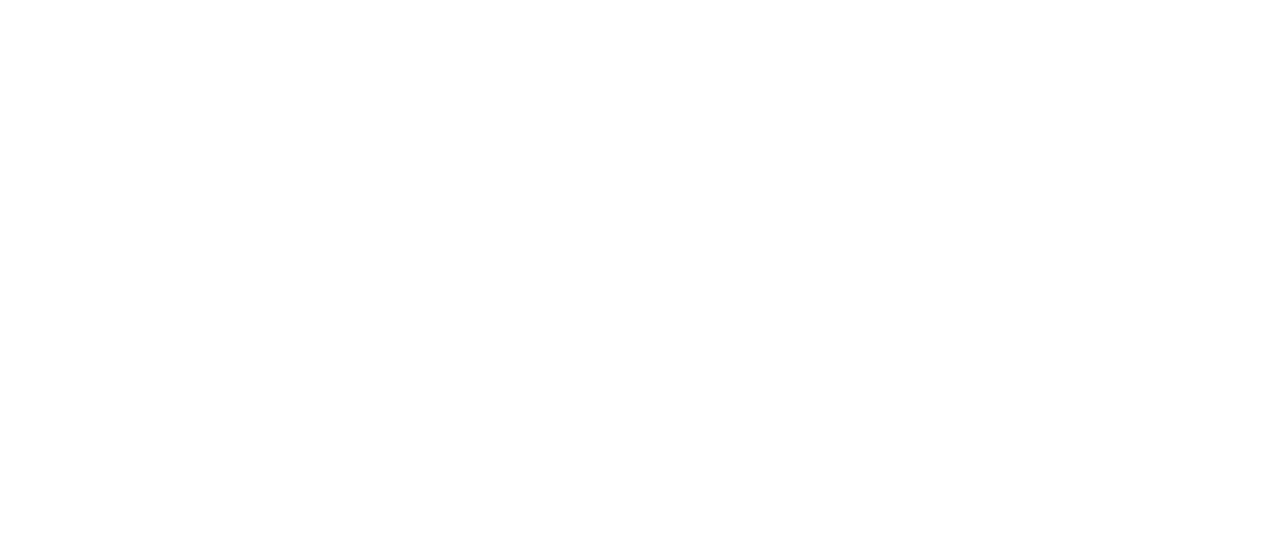
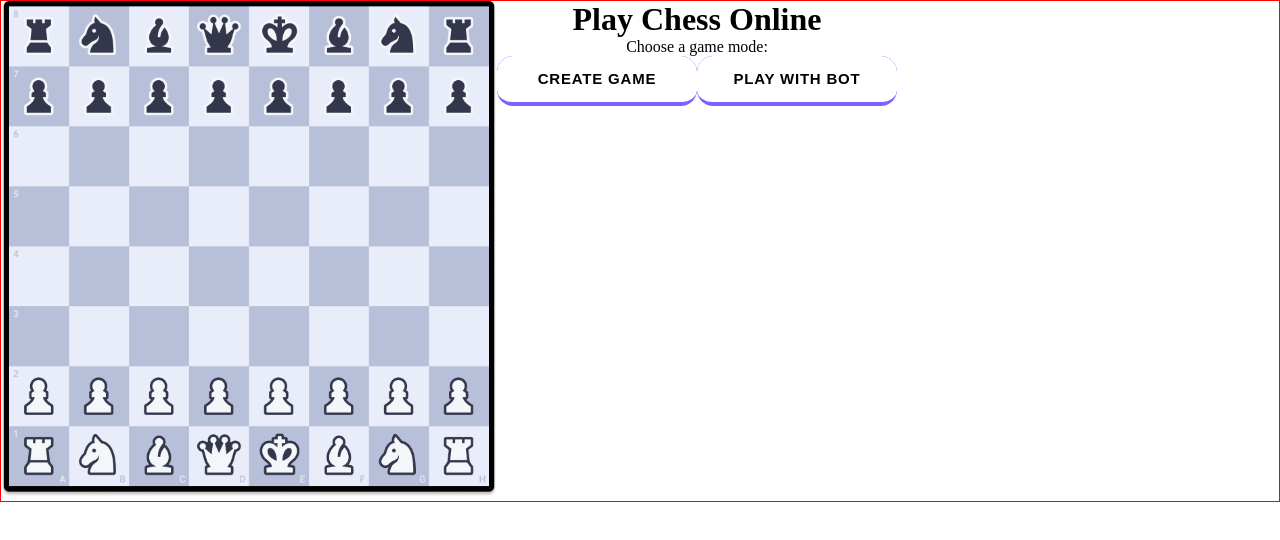
Before and after one commit to pprooxyy/chess-test, a React (Create React App) app in the folder client/: page / in a window 1280 px wide. Shown: the top 540 px of the page. Built offline with nearby package versions, Linux system fonts and the light colour scheme.

Commit message:
button-created

```diff
--- a/client/src/App.tsx
+++ b/client/src/App.tsx
@@ -1,8 +1,13 @@
 import React from "react";
 import "./App.css";
+import MainPlaySection from "./Components/MainPlaySection/MainPlaySection";
 
 function App() {
-  return <div className="App"></div>;
+  return (
+    <div className="App">
+      <MainPlaySection />
+    </div>
+  );
 }
 
 export default App;
--- /dev/null
+++ b/client/src/Components/Button/Button.css
@@ -0,0 +1,69 @@
+.button-19 {
+  appearance: button;
+  background-color: #7b61ff;
+  border: solid transparent;
+  border-radius: 16px;
+  border-width: 0 0 4px;
+  box-sizing: border-box;
+  color: black;
+  cursor: pointer;
+  display: inline-block;
+  font-family: din-round, sans-serif;
+  font-size: 15px;
+  font-weight: 700;
+  letter-spacing: 0.8px;
+  line-height: 20px;
+  margin: 0;
+  outline: none;
+  overflow: visible;
+  padding: 13px 16px;
+  text-align: center;
+  text-transform: uppercase;
+  touch-action: manipulation;
+  transform: translateZ(0);
+  transition: filter 0.2s;
+  user-select: none;
+  -webkit-user-select: none;
+  vertical-align: middle;
+  white-space: nowrap;
+  width: 100%;
+}
+
+.button-19:hover:after {
+  background-color: #7b61ff;
+  filter: brightness(1.1);
+  -webkit-filter: brightness(1.1);
+}
+
+.button-19:hover {
+  color: white;
+}
+
+.button-19:after {
+  background-clip: padding-box;
+  background-color: #ffffff;
+  border: solid transparent;
+  border-radius: 16px;
+  border-width: 0 0 4px;
+  bottom: -4px;
+  content: "";
+  left: 0;
+  position: absolute;
+  right: 0;
+  top: 0;
+  z-index: -1;
+}
+
+.button-19:main,
+.button-19:focus {
+  user-select: auto;
+}
+
+.button-19:hover:not(:disabled) {
+  filter: brightness(1.1);
+  -webkit-filter: brightness(1.1);
+}
+
+.button-19:disabled {
+  cursor: auto;
+}
--- /dev/null
+++ b/client/src/Components/Button/Button.tsx
@@ -0,0 +1,24 @@
+import React from "react";
+import "./Button.css";
+
+type ButtonProps = {
+  text: string;
+  width?: string;
+  height?: string;
+  className?: string;
+};
+
+function Button({ text, width, height, className }: ButtonProps) {
+  const buttonStyle = {
+    width,
+    height,
+  };
+
+  return (
+    <button className={`button-19 ${className}`} style={buttonStyle}>
+      {text}
+    </button>
+  );
+}
+
+export default Button;
--- /dev/null
+++ b/client/src/Components/MainPlaySection/MainPlaySection.css
@@ -0,0 +1,4 @@
+.main-play-section {
+  display: flex;
+  border: 1px solid red;
+}
--- /dev/null
+++ b/client/src/Components/MainPlaySection/MainPlaySection.tsx
@@ -0,0 +1,26 @@
+import React from "react";
+import Button from "../Button/Button";
+import "./MainPlaySection.css";
+
+function MainPlaySection() {
+  const boardStyles = {
+    width: 496,
+    height: 496,
+  };
+
+  return (
+    <div className="main-play-section">
+      <div className="image-wrapper">
+        <img style={boardStyles} src="/assets/board-main.png" alt="board" />
+      </div>
+      <div className="buttons-wrapper">
+        <h1>Play Chess Online</h1>
+        <p>Choose a game mode:</p>
+        <Button text="Create Game" width="200px" className="register" />
+        <Button text="Play with Bot" width="200px" className="register" />
+      </div>
+    </div>
+  );
+}
+
+export default MainPlaySection;
```
Also changed, not shown: client/public/assets/board-main.png (added).
